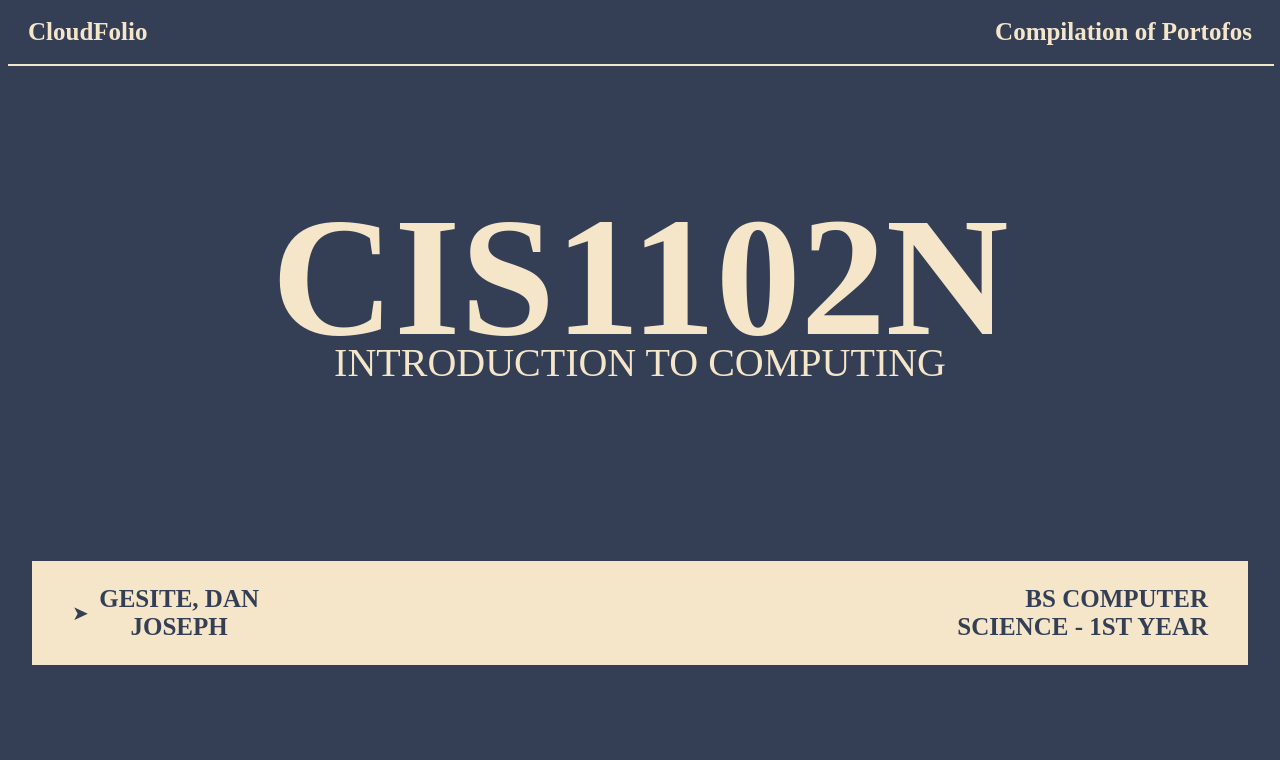
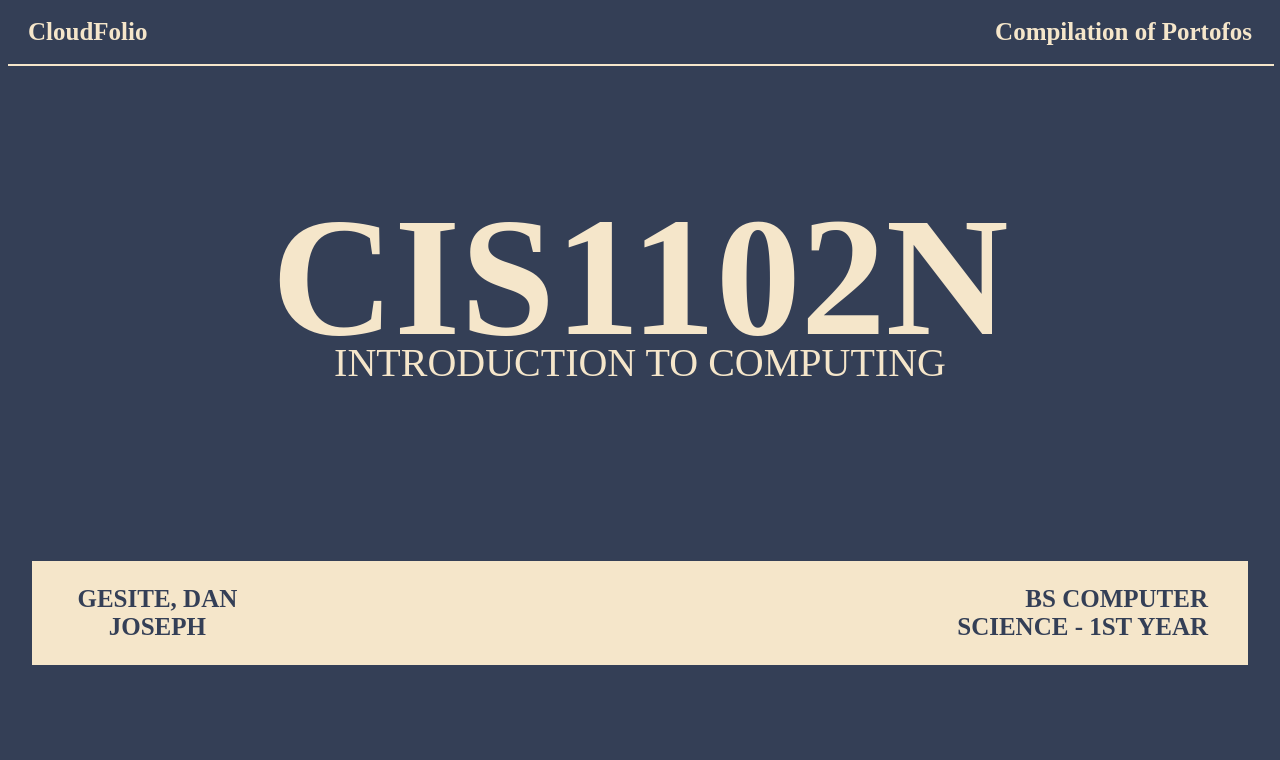
Before and after one commit to danjewwwww/CloudFolio, a plain HTML site: page index.html in a window 1280 px wide. Shown: the top 760 px of the page. Drawn offline with Linux system fonts and the light colour scheme; a web font is replaced by a local one.

Commit message:
Update index.html

```diff
--- a/index.html
+++ b/index.html
@@ -21,7 +21,6 @@
     <div class="svg-container">
         <div class="container">
             <div class="header">
-                <span class="icon">➤</span>
                 <h4 class="name">GESITE, DAN JOSEPH</h4>
                 <h5 class="course">BS COMPUTER SCIENCE - 1ST YEAR</h5>
             </div>
```
